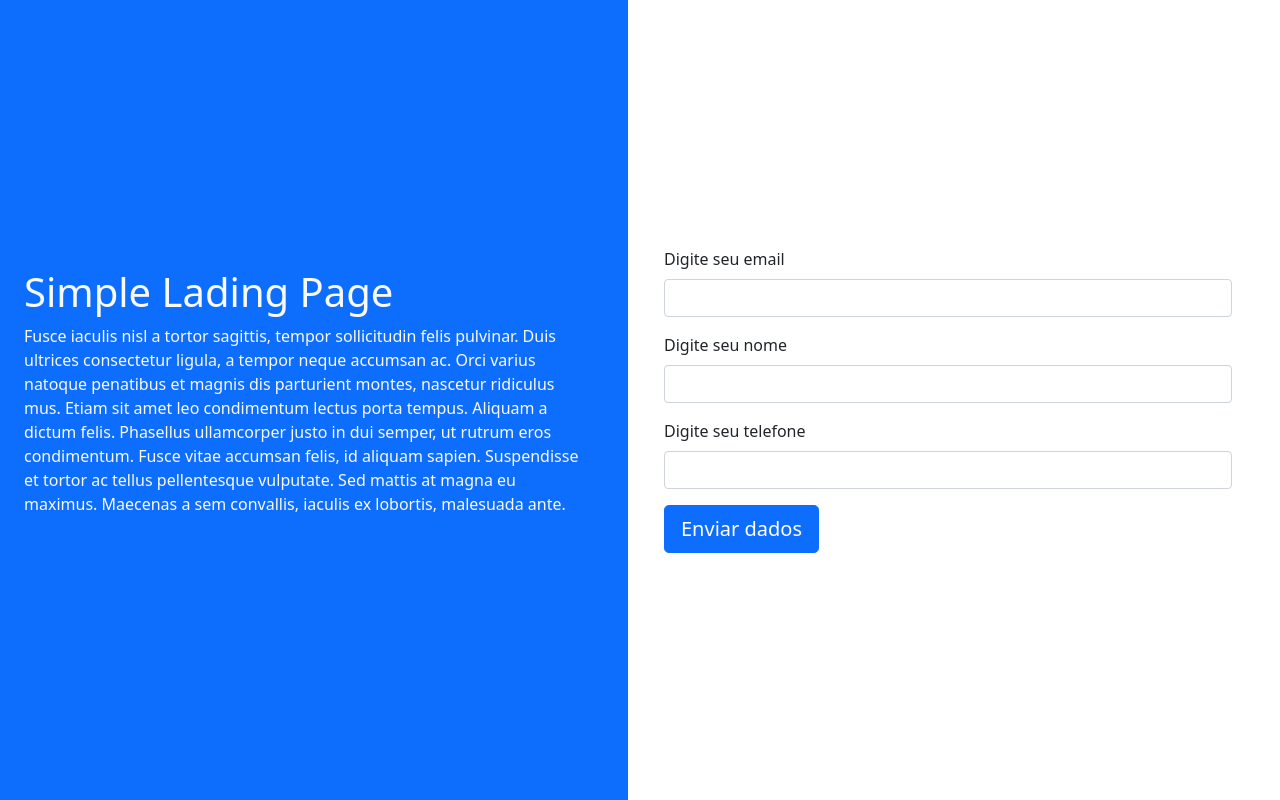
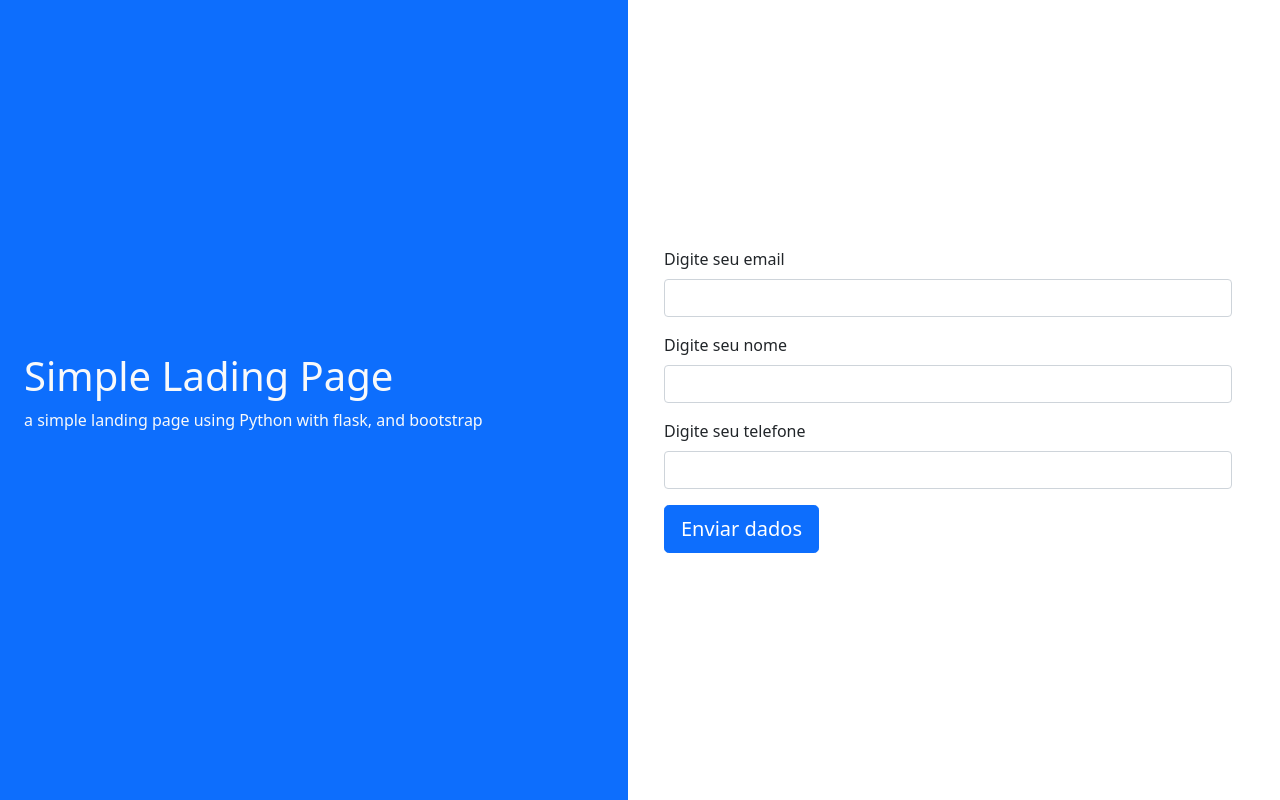
Before and after one commit to nand0la/lading_page_with_flask, a Flask app: page / in a window 1280 px wide. Run offline with Flask 2, Linux system fonts and the light colour scheme; some libraries are stand-ins or nearby versions.

Commit message:
pagina de envio

```diff
--- a/app.py
+++ b/app.py
@@ -31,7 +31,7 @@ def form_submit():
         mysql.connection.commit()
         cursor.close()
 
-        return f"enviado"
+        return render_template("enviado.html")
 
 
 app.run(debug=True)
--- a/templates/index.html
+++ b/templates/index.html
@@ -14,14 +14,7 @@
         <div class="vh-100 d-flex justify-content-center flex-column p-4">
           <h1 class="text-light">Simple Lading Page</h1>
           <p class="text-light">
-            Fusce iaculis nisl a tortor sagittis, tempor sollicitudin felis pulvinar.
-            Duis ultrices consectetur ligula, a tempor neque accumsan ac.
-            Orci varius natoque penatibus et magnis dis parturient montes, nascetur ridiculus mus.
-            Etiam sit amet leo condimentum lectus porta tempus. Aliquam a dictum felis.
-            Phasellus ullamcorper justo in dui semper, ut rutrum eros condimentum. Fusce
-            vitae accumsan felis, id aliquam sapien. Suspendisse et tortor ac tellus pellentesque
-            vulputate. Sed mattis at magna eu maximus.
-            Maecenas a sem convallis, iaculis ex lobortis, malesuada ante.
+            a simple landing page using Python with flask, and bootstrap
           </p>
         </div>
       </div>
```
Also changed, not shown: templates/enviado.html (added, +19 -0 lines).
